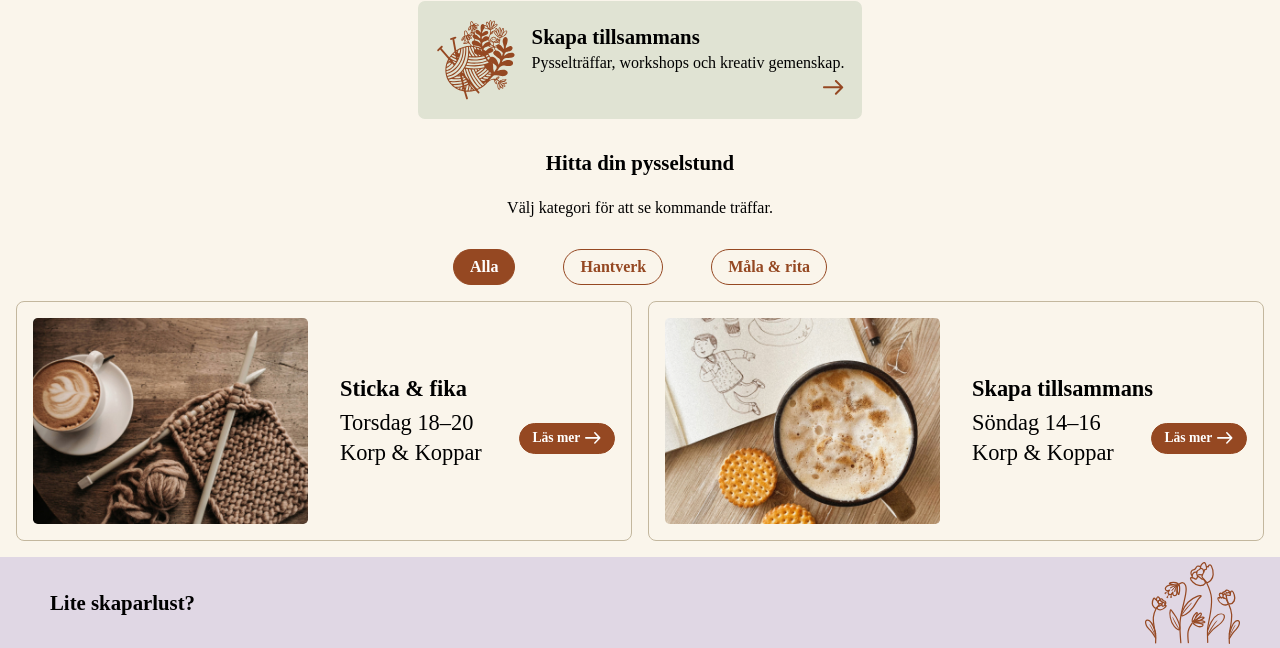
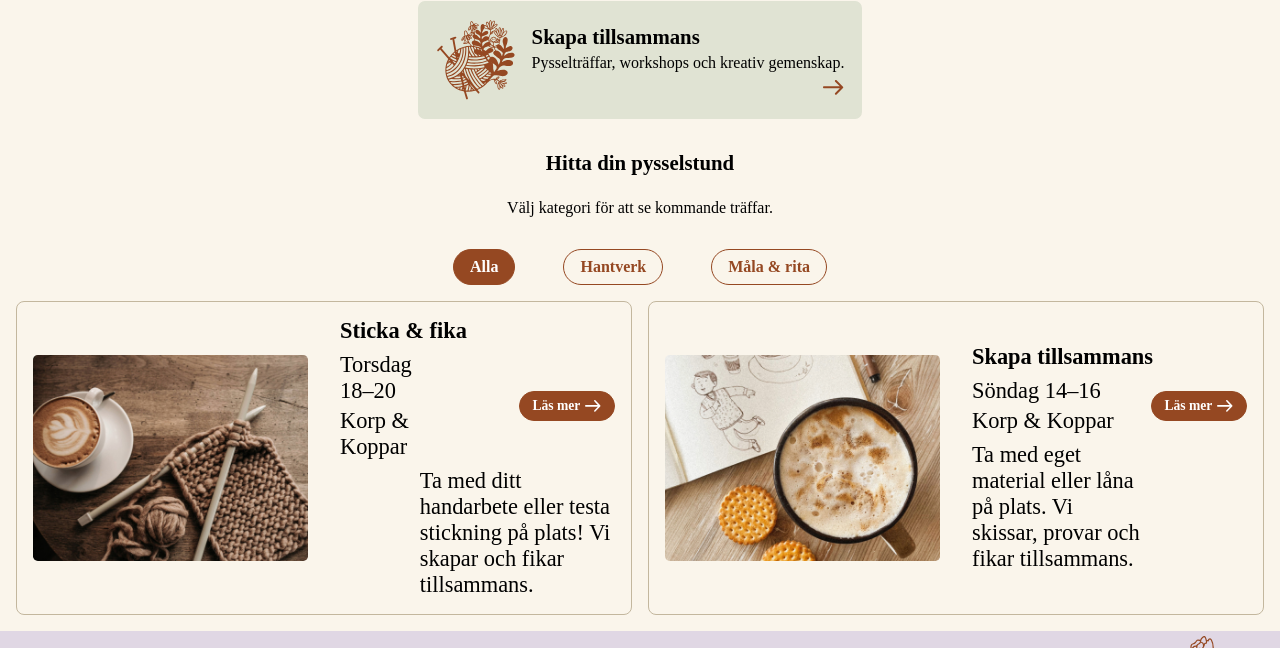
Before and after one commit to kramzo/Projektarbetet, a plain HTML site: page index.html in a window 1280 px wide. Shown: the part 1385-2033 px from the top of the page. Drawn offline with Linux system fonts and the light colour scheme; a web font is replaced by a local one.

Commit message:
Clean HTML of tiny typos and structure

```diff
--- a/index.html
+++ b/index.html
@@ -168,12 +168,11 @@
                 <p>Korp &amp; Koppar</p>
               </div>
 
-              <!-- Beskrivning att lägga till senare:
-              <p class="meeting-description">
-                Ta med ditt handarbete eller testa stickning på plats!
-                Vi skapar och fikar tillsammans.
+              <div class="desktop-only"></div>
+              <p>
+                Ta med ditt handarbete eller testa stickning på plats! Vi skapar
+                och fikar tillsammans.
               </p>
-              -->
 
               <a class="meeting-link" href="pyssel.html#sticka">
                 Läs mer
@@ -198,12 +197,12 @@
                 <p>Korp &amp; Koppar</p>
               </div>
 
-              <!-- Beskrivning att lägga till senare:
-              <p class="meeting-description">
-                Ta med eget material eller låna på plats.
-                Vi skissar, provar och fikar tillsammans.
-              </p>
-              -->
+              <div class="desktop-only">
+                <p>
+                  Ta med eget material eller låna på plats. Vi skissar, provar
+                  och fikar tillsammans.
+                </p>
+              </div>
 
               <a class="meeting-link" href="pyssel.html#skapa">
                 Läs mer
```
